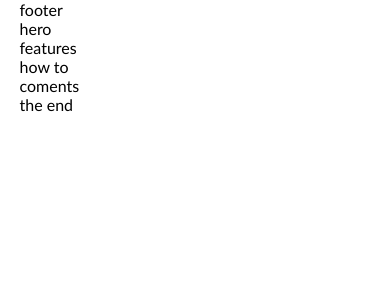
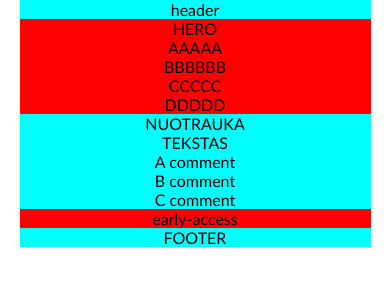
Before and after one commit to QurTu/fylo-dark-landingpage, a plain HTML site: page index.html in a window 390 px wide. Drawn offline with Linux system fonts and the light colour scheme.

Commit message:
structure and responsive design #1

```diff
--- a/css/main.css
+++ b/css/main.css
@@ -1,8 +1,74 @@
 body {
     width: 100vw;
 }
-.container {
-    display: inline-block;
-    width: 90%;
-    margin: 0 5%;
+    .container {
+        display: inline-block;
+        width: 90%;
+        margin: 0 5%;
+        background-color: aqua;
+    }
+        .standart-size {
+            display: inline-block;
+            width: 1200px;
+            text-align: center;
+            margin: 0 calc(50% - 600px);
+            background-color: red;
+        }
+        .features {
+
+        }
+            .featur-div {
+                display: inline-block;
+                width: 100%;
+            }
+                .featur-div  > div {
+                    display: inline-block;
+                    width: 50%;
+                    float: left;
+                }
+        .how-to {
+            display: inline-block;
+            width: 100%;
+        }
+            .how-to > div {
+                display:inline-block;
+                width: 50%;
+                float: left;
+            }
+        .comments {
+            display: inline-block;
+            width: 100%
+        }
+            .comments > div {
+                display: inline-block;
+                width: calc(100% / 3);
+                float: left;
+            }
+        footer {
+            display: inline-block;
+            width: 100%;
+        }
+    @media (max-width: 1350px) {
+        .standart-size {
+            width: 800px;
+            margin: 0 calc(50% - 400px);
+        }
+    }
+    @media (max-width: 1000px) {
+        .standart-size {
+            width: 600px;
+            margin: 0 calc(50% - 300px);
+        }
+    }
+    @media (max-width: 700px) {
+        .standart-size ,
+        .featur-div  > div ,
+        .how-to > div ,
+        .comments > div {
+            width: 100%;
+            margin: 0 ;
+        }
+        .container {
+          text-align: center;
+    }
 }
--- a/index.html
+++ b/index.html
@@ -8,15 +8,34 @@
     <link rel="stylesheet" href="./css/main.css">
 </head>
 <body>
-    <div class="container">
-        <footer>footer</footer>
-        <div class="hero">hero</div>
-        <div class="features">features</div>
-        <div class="how-to"> how to</div>
-        <div class="comments">coments</div>
-        <footer>
-            <div class="early-access"></div>
-            the end</footer>
+    <div class="container ">
+        <header>header</header>
+        <div class="hero standart-size mobile">
+         HERO
+        </div>
+        <div class="features standart-size mobile">
+            <div class="featur-div">
+                <div>AAAAA</div>
+                <div>BBBBBB</div>
+            </div>
+            <div class="featur-div">
+                <div>CCCCC</div>
+                <div>DDDDD</div>
+            </div>
+        </div>
+        <div class="how-to mobile">
+            <div>NUOTRAUKA</div>
+            <div>TEKSTAS</div>
+            </div>
+        <div class="comments mobile">
+            <div>A comment</div>
+            <div>B comment</div>
+            <div>C comment</div>
+        </div>
+        <footer class="mobile">
+            <div class="early-access standart-size mobile">early-access</div>
+            <div> FOOTER</div>
+        </footer>
 
     </div>
 </body>
```
Also changed, not shown: css/header.css (added).
